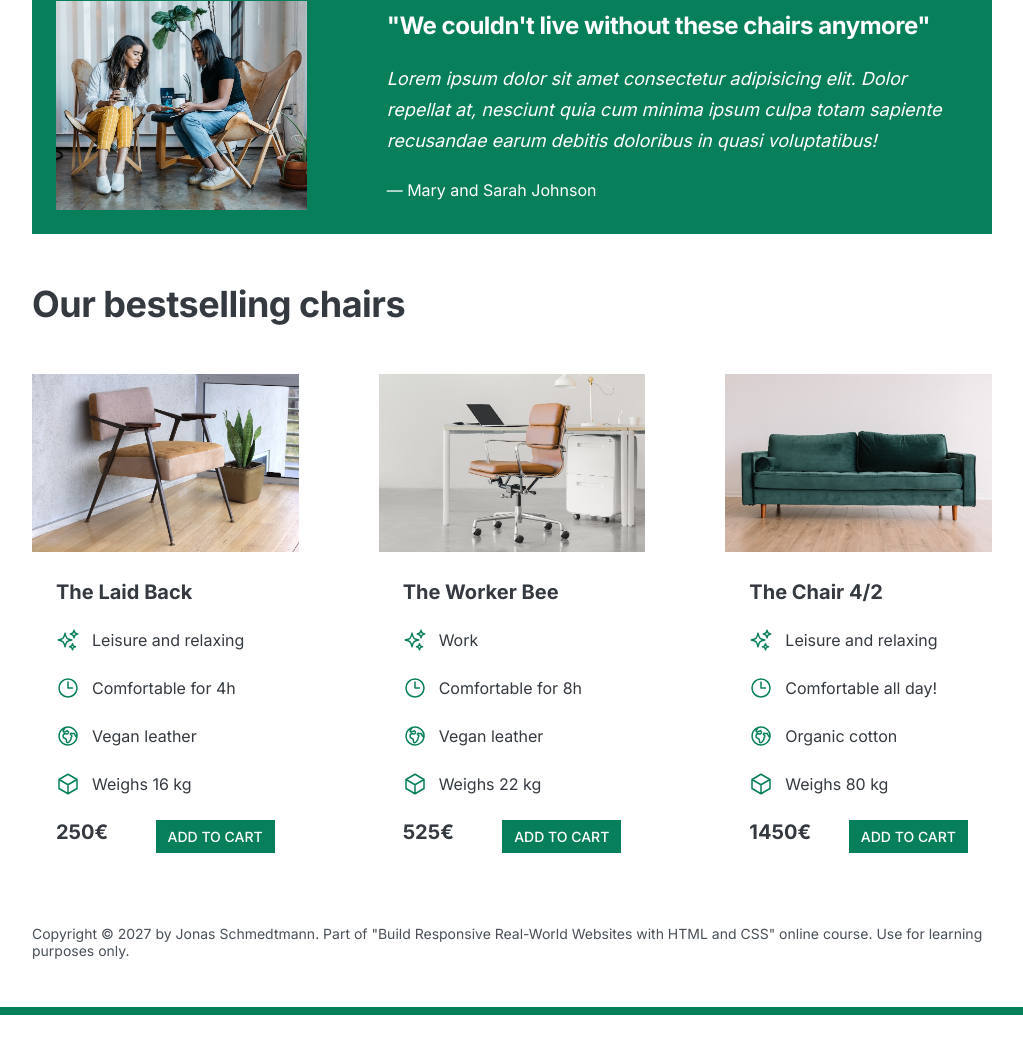
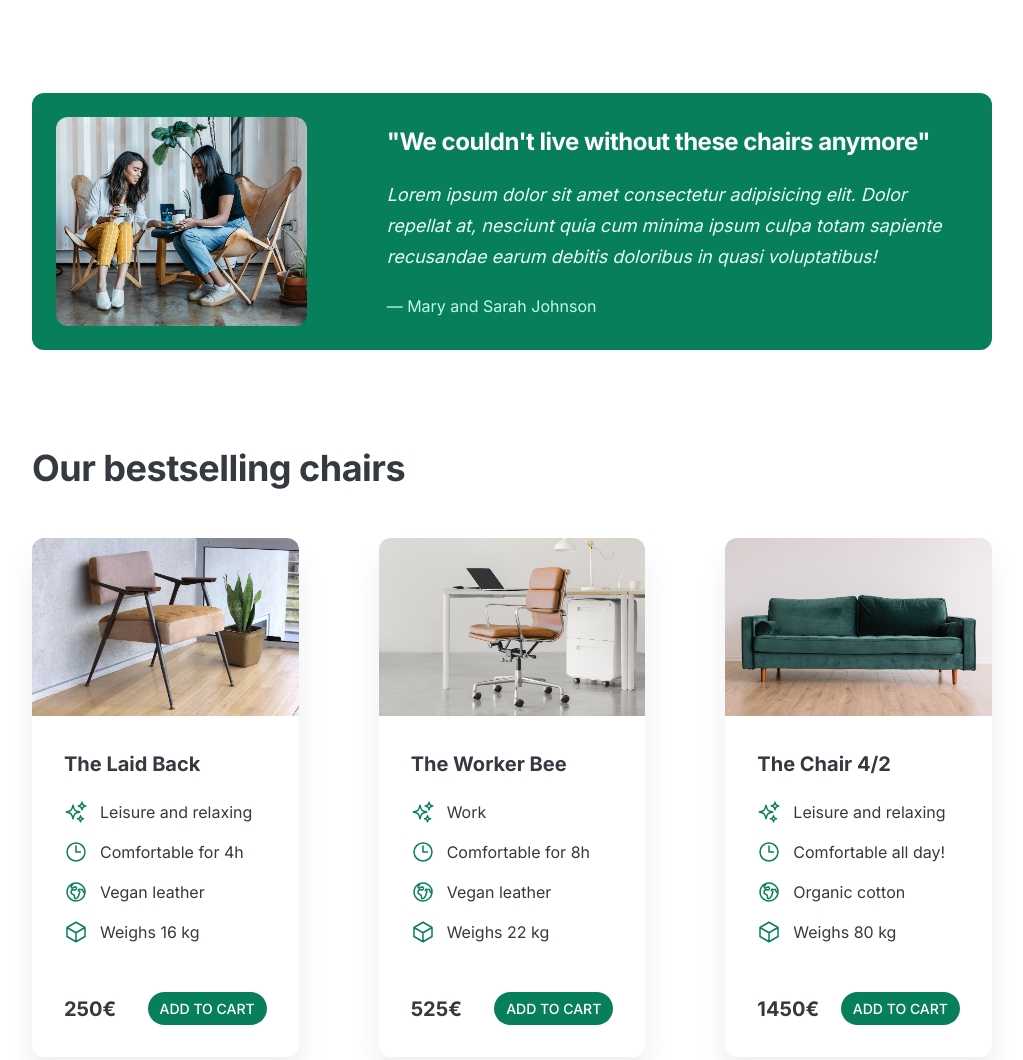
Before and after one commit to QxaM/html-css-start, a plain HTML site: page 05-Design/index.html in a window 1280 px wide. Shown: the part 913-1973 px from the top of the page, without its empty margins (128-1151 px from the left). Before the commit the page ends 1928 px from the top, so only its background shows below. Drawn offline with Linux system fonts and the light colour scheme.

Commit message:
05 - add style.css

```diff
--- a/05-Design/style.css
+++ b/05-Design/style.css
@@ -33,7 +33,7 @@ body {
 
 header,
 section {
-  margin-bottom: 48px;
+  margin-bottom: 96px;
 }
 
 h2 {
@@ -56,6 +56,7 @@ h2 {
   text-transform: uppercase;
   font-weight: 500;
   display: inline-block;
+  border-radius: 100px;
 }
 
 .btn:hover,
@@ -82,7 +83,7 @@ header {
   display: grid;
   grid-template-columns: repeat(2, 1fr);
   column-gap: 80px;
-  margin-top: 48px;
+  margin-top: 64px;
 }
 
 .header-text-box {
@@ -90,11 +91,12 @@ header {
 }
 
 h1 {
-  margin-bottom: 24px;
+  margin-bottom: 32px;
   font-size: 44px;
   /* / 44 / 52 / 62 / */
   line-height: 1.1;
   letter-spacing: -1px;
+  /* text-shadow: 0 5px 5px rgba(0, 0, 0, 0.2); */
 }
 
 .header-text {
@@ -105,6 +107,7 @@ h1 {
 
 img {
   width: 100%;
+  border-radius: 12px;
 }
 
 /* FEATURES */
@@ -112,11 +115,11 @@ img {
   stroke: #087f5b;
   width: 32px;
   height: 32px;
-  margin-bottom: 16px;
+  margin-bottom: 24px;
 }
 
 .features-title {
-  margin-bottom: 16px;
+  margin-bottom: 12px;
   font-size: 20px;
 }
 
@@ -130,6 +133,7 @@ img {
   background-color: #087f5b;
   color: #fff;
   padding: 24px;
+  border-radius: 12px;
 }
 
 .testimonial-box {
@@ -147,11 +151,26 @@ img {
   margin-bottom: 24px;
   font-size: 18px;
   line-height: 1.7;
+  color: #e6fcf5;
+}
+
+.testimonial-author {
+  color: #c3fae8;
 }
 
 /* CHAIRS */
+.chair {
+  box-shadow: 0 20px 30px 0 rgba(0, 0, 0, 0.07);
+  border-radius: 12px;
+}
+
+.chair img {
+  border-bottom-left-radius: 0;
+  border-bottom-right-radius: 0;
+}
+
 .chair-box {
-  padding: 24px;
+  padding: 32px;
 }
 
 h3 {
@@ -161,14 +180,14 @@ h3 {
 
 .chair-details {
   list-style: none;
-  margin-bottom: 24px;
+  margin-bottom: 48px;
 }
 
 .chair-details li {
   display: flex;
   align-items: center;
   gap: 12px;
-  margin-bottom: 24px;
+  margin-bottom: 16px;
 }
 
 .chair-details li:last-child {
@@ -185,6 +204,7 @@ h3 {
   display: flex;
   justify-content: space-between;
   font-size: 20px;
+  align-items: center;
 }
 
 footer {
```
